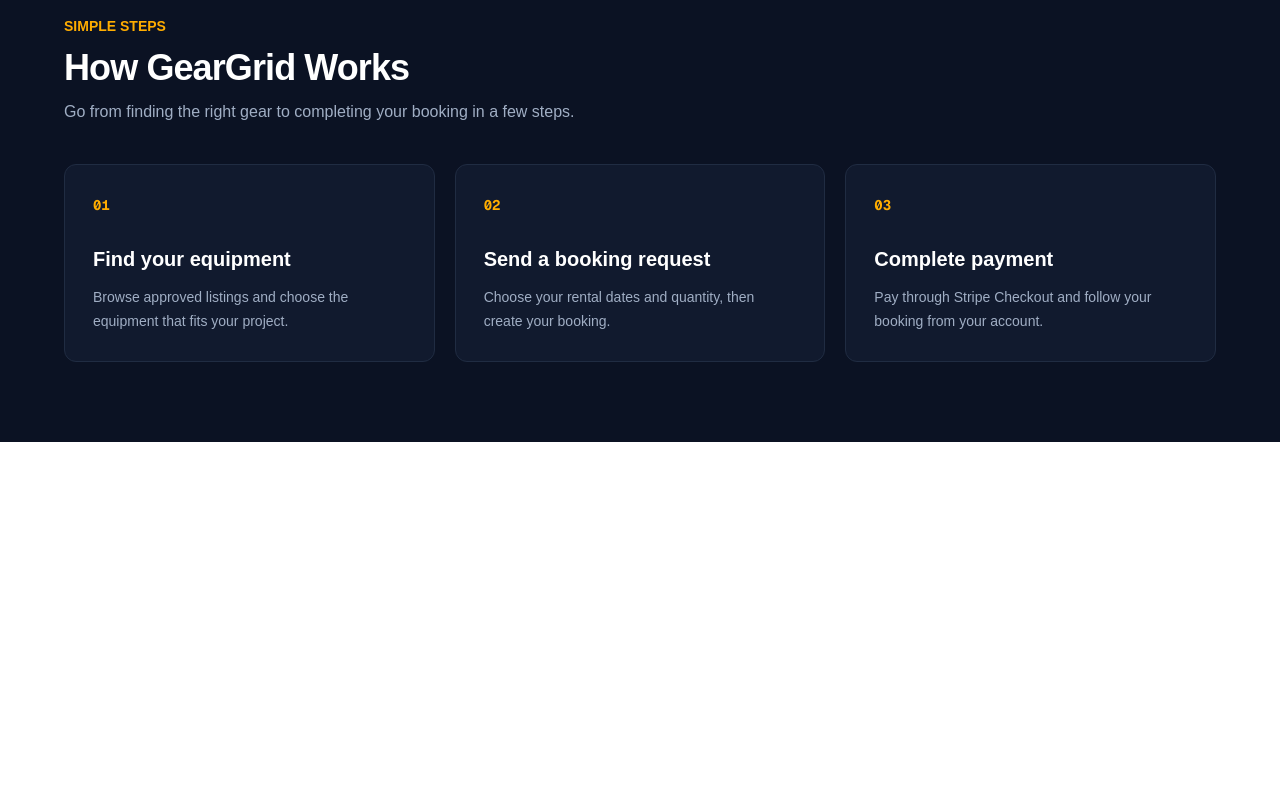
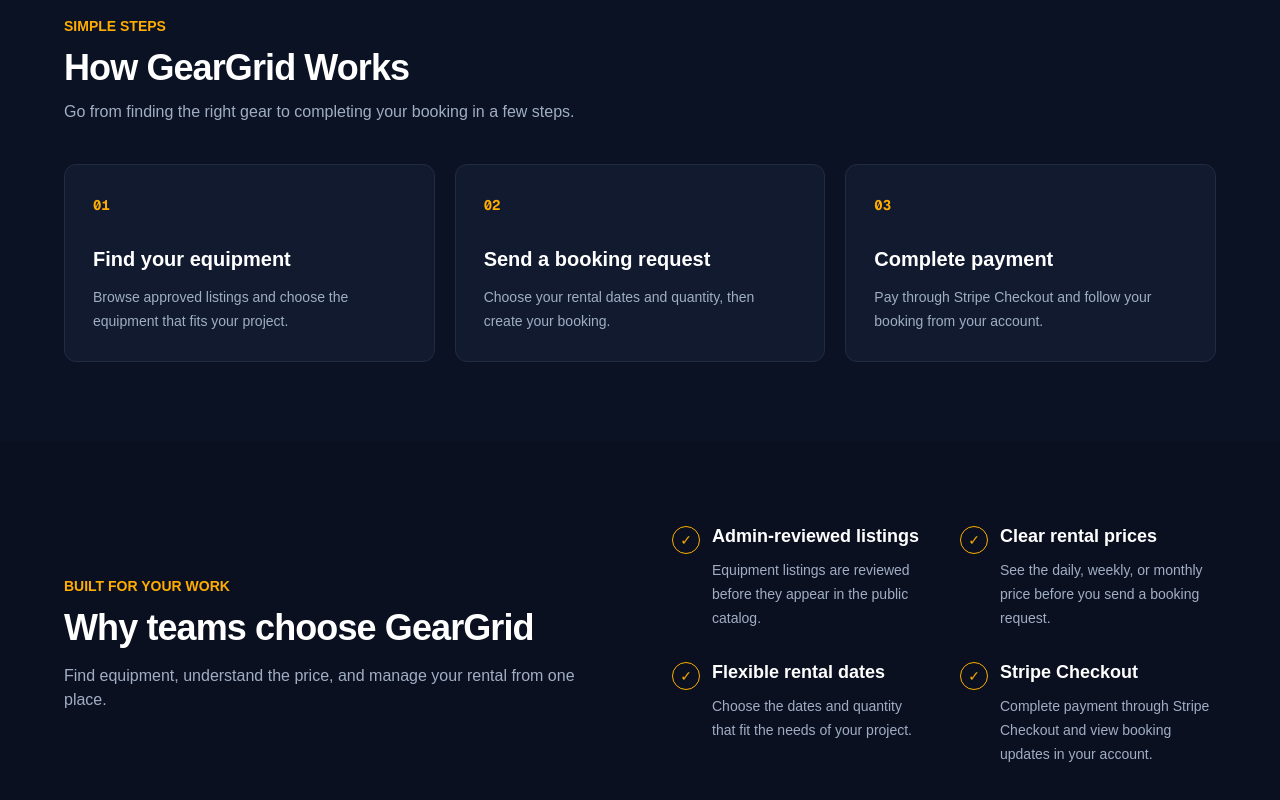
Before and after one commit to codewithjakaria/geargrid-client, a Next.js app: page / in a window 1280 px wide. Shown: the part 1853-2653 px from the top of the page. Before the commit the page ends 2295 px from the top, so only its background shows below. Built offline with nearby package versions, Linux system fonts and the light colour scheme; no server answers.

Commit message:
why choose page commit

```diff
--- a/app/page.tsx
+++ b/app/page.tsx
@@ -4,6 +4,7 @@ import { Reveal } from '@/components/reveal';
 import { FeaturedEquipmentSection } from '@/components/featured-equipment';
 import { EquipmentCategoriesSection } from '@/components/equipment-categories';
 import { HowItWorksSection } from '@/components/how-it-works';
+import { WhyGearGridSection } from '@/components/why-geargrid';
 
 export default function HomePage() {
   return (
@@ -56,6 +57,7 @@ export default function HomePage() {
       <EquipmentCategoriesSection />
       <FeaturedEquipmentSection />
       <HowItWorksSection />
+      <WhyGearGridSection />
     </main>
   );
 }
--- /dev/null
+++ b/components/why-geargrid.tsx
@@ -0,0 +1,56 @@
+import { Reveal } from '@/components/reveal';
+
+const benefits = [
+  {
+    title: 'Admin-reviewed listings',
+    description: 'Equipment listings are reviewed before they appear in the public catalog.',
+  },
+  {
+    title: 'Clear rental prices',
+    description: 'See the daily, weekly, or monthly price before you send a booking request.',
+  },
+  {
+    title: 'Flexible rental dates',
+    description: 'Choose the dates and quantity that fit the needs of your project.',
+  },
+  {
+    title: 'Stripe Checkout',
+    description: 'Complete payment through Stripe Checkout and view booking updates in your account.',
+  },
+];
+
+export function WhyGearGridSection() {
+  return (
+    <section id="about" className="bg-[#0b1020] px-5 py-16 text-white sm:py-20 lg:px-16">
+      <div className="mx-auto grid max-w-[1408px] gap-10 lg:grid-cols-2 lg:items-center lg:gap-16">
+        <Reveal>
+          <p className="mb-3 text-sm font-semibold text-[#ffad00]">BUILT FOR YOUR WORK</p>
+          <h2 className="max-w-xl text-3xl font-bold tracking-tight sm:text-4xl">
+            Why teams choose GearGrid
+          </h2>
+          <p className="mt-4 max-w-xl text-sm leading-6 text-[#a0aec4] sm:text-base">
+            Find equipment, understand the price, and manage your rental from one place.
+          </p>
+        </Reveal>
+
+        <div className="grid grid-cols-1 gap-x-8 gap-y-7 sm:grid-cols-2">
+          {benefits.map((benefit, index) => (
+            <Reveal key={benefit.title} delay={index * 0.1}>
+              <article className="group flex gap-3 transition-transform duration-300 hover:translate-x-1">
+                <span className="mt-1 grid h-7 w-7 shrink-0 place-items-center rounded-full border border-[#ffad00] text-sm text-[#ffad00] transition-colors group-hover:bg-[#ffad00] group-hover:text-[#111827]" aria-hidden="true">
+                  ✓
+                </span>
+                <div>
+                  <h3 className="text-base font-semibold sm:text-lg">{benefit.title}</h3>
+                  <p className="mt-2 text-sm leading-6 text-[#a0aec4]">
+                    {benefit.description}
+                  </p>
+                </div>
+              </article>
+            </Reveal>
+          ))}
+        </div>
+      </div>
+    </section>
+  );
+}
```
